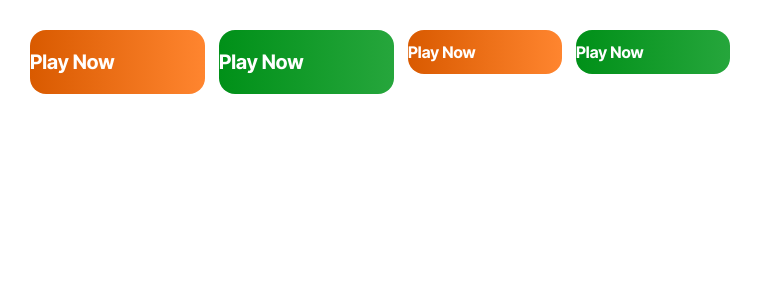
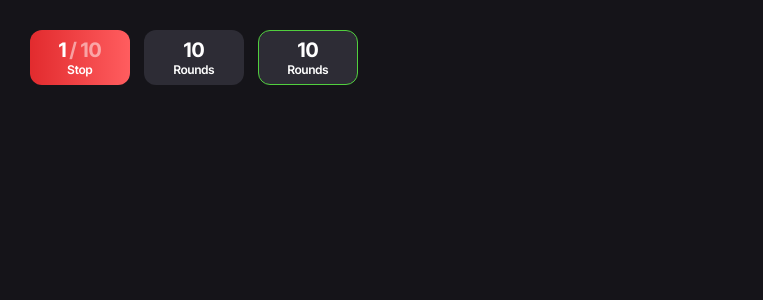
Before and after one commit to Cube00/football_crash, a React (Vite) app: page / in a window 1280 px wide. Shown: the top 300 px of the page, without its empty margins (0-763 px from the left). Built offline with nearby package versions, Linux system fonts and the light colour scheme; a web font is replaced by a local one.

Commit message:
create RoundsButton

```diff
--- a/src/App.css
+++ b/src/App.css
@@ -1,184 +1,9 @@
-.counter {
-  font-size: 16px;
-  padding: 5px 10px;
-  border-radius: 5px;
-  color: var(--accent);
-  background: var(--accent-bg);
-  border: 2px solid transparent;
-  transition: border-color 0.3s;
-  margin-bottom: 24px;
-
-  &:hover {
-    border-color: var(--accent-border);
-  }
-  &:focus-visible {
-    outline: 2px solid var(--accent);
-    outline-offset: 2px;
-  }
+* {
+  margin: 0;
+  padding: 0;
+  box-sizing: border-box;
 }
 
-.hero {
-  position: relative;
-
-  .base,
-  .framework,
-  .vite {
-    inset-inline: 0;
-    margin: 0 auto;
-  }
-
-  .base {
-    width: 170px;
-    position: relative;
-    z-index: 0;
-  }
-
-  .framework,
-  .vite {
-    position: absolute;
-  }
-
-  .framework {
-    z-index: 1;
-    top: 34px;
-    height: 28px;
-    transform: perspective(2000px) rotateZ(300deg) rotateX(44deg) rotateY(39deg)
-      scale(1.4);
-  }
-
-  .vite {
-    z-index: 0;
-    top: 107px;
-    height: 26px;
-    width: auto;
-    transform: perspective(2000px) rotateZ(300deg) rotateX(40deg) rotateY(39deg)
-      scale(0.8);
-  }
+body {
+  background-color: #151419;
 }
-
-#center {
-  display: flex;
-  flex-direction: column;
-  gap: 25px;
-  place-content: center;
-  place-items: center;
-  flex-grow: 1;
-
-  @media (max-width: 1024px) {
-    padding: 32px 20px 24px;
-    gap: 18px;
-  }
-}
-
-#next-steps {
-  display: flex;
-  border-top: 1px solid var(--border);
-  text-align: left;
-
-  & > div {
-    flex: 1 1 0;
-    padding: 32px;
-    @media (max-width: 1024px) {
-      padding: 24px 20px;
-    }
-  }
-
-  .icon {
-    margin-bottom: 16px;
-    width: 22px;
-    height: 22px;
-  }
-
-  @media (max-width: 1024px) {
-    flex-direction: column;
-    text-align: center;
-  }
-}
-
-#docs {
-  border-right: 1px solid var(--border);
-
-  @media (max-width: 1024px) {
-    border-right: none;
-    border-bottom: 1px solid var(--border);
-  }
-}
-
-#next-steps ul {
-  list-style: none;
-  padding: 0;
-  display: flex;
-  gap: 8px;
-  margin: 32px 0 0;
-
-  .logo {
-    height: 18px;
-  }
-
-  a {
-    color: var(--text-h);
-    font-size: 16px;
-    border-radius: 6px;
-    background: var(--social-bg);
-    display: flex;
-    padding: 6px 12px;
-    align-items: center;
-    gap: 8px;
-    text-decoration: none;
-    transition: box-shadow 0.3s;
-
-    &:hover {
-      box-shadow: var(--shadow);
-    }
-    .button-icon {
-      height: 18px;
-      width: 18px;
-    }
-  }
-
-  @media (max-width: 1024px) {
-    margin-top: 20px;
-    flex-wrap: wrap;
-    justify-content: center;
-
-    li {
-      flex: 1 1 calc(50% - 8px);
-    }
-
-    a {
-      width: 100%;
-      justify-content: center;
-      box-sizing: border-box;
-    }
-  }
-}
-
-#spacer {
-  height: 88px;
-  border-top: 1px solid var(--border);
-  @media (max-width: 1024px) {
-    height: 48px;
-  }
-}
-
-.ticks {
-  position: relative;
-  width: 100%;
-
-  &::before,
-  &::after {
-    content: '';
-    position: absolute;
-    top: -4.5px;
-    border: 5px solid transparent;
-  }
-
-  &::before {
-    left: 0;
-    border-left-color: var(--border);
-  }
-  &::after {
-    right: 0;
-    border-right-color: var(--border);
-  }
-}
--- a/src/App.tsx
+++ b/src/App.tsx
@@ -1,9 +1,9 @@
 import "./App.css";
+import { Size } from "@/constants";
 import {
-  PlayNowBtnVariants,
-  PlayNowButton,
-} from "@/components/ui/PlayNowButton";
-import { Size } from "@/constants";
+  RoundsButton,
+  RoundsButtonVariants,
+} from "./components/ui/RoundsButton";
 
 function App() {
   return (
@@ -14,10 +14,9 @@ function App() {
         gap: 14,
       }}
     >
-      <PlayNowButton variant={PlayNowBtnVariants.Orange} size={Size.Web} />
-      <PlayNowButton variant={PlayNowBtnVariants.Green} size={Size.Web} />
-      <PlayNowButton variant={PlayNowBtnVariants.Orange} size={Size.Mobile} />
-      <PlayNowButton variant={PlayNowBtnVariants.Green} size={Size.Mobile} />
+      <RoundsButton variant={RoundsButtonVariants.Stop} size={Size.Web} />
+      <RoundsButton variant={RoundsButtonVariants.Default} size={Size.Web} />
+      <RoundsButton variant={RoundsButtonVariants.Click} size={Size.Web} />
     </div>
   );
 }
--- a/src/components/ui/PlayNowButton/PlayNowButton.types.ts
+++ b/src/components/ui/PlayNowButton/PlayNowButton.types.ts
@@ -5,5 +5,4 @@ export interface PlayNowButtonProps {
   variant?: btnVariants;
   size?: Size;
   className?: string;
-
 }
--- /dev/null
+++ b/src/components/ui/RoundsButton/RoundsButton.constants.ts
@@ -0,0 +1,8 @@
+export const RoundsButtonVariants = {
+  Default: "default",
+  Click: "click",
+  Stop: "stop",
+} as const;
+
+export type roundsButtonVariants =
+  (typeof RoundsButtonVariants)[keyof typeof RoundsButtonVariants];
--- /dev/null
+++ b/src/components/ui/RoundsButton/RoundsButton.module.css
@@ -0,0 +1,74 @@
+.roundsButton-button {
+  position: relative;
+  overflow: hidden;
+  width: 100px;
+  height: 55px;
+  border-radius: var(--size-12);
+  cursor: default;
+  display: flex;
+  flex-direction: column;
+  align-items: center;
+  justify-content: center;
+  font-family: var(--font-family-base);
+  transition: 0.3s;
+}
+
+.roundsButton-button > * {
+  position: relative;
+  z-index: 1;
+}
+
+.roundsButton-button__value {
+  font-size: var(--size-20);
+  color: var(--color-text-white-100);
+  font-weight: 700;
+  display: flex;
+  gap: 3px;
+}
+
+.roundsButton-button__value span {
+  color: var(--color-text-white-50);
+  display: block;
+}
+
+.roundsButton-button__label {
+  font-size: var(--size-12);
+  color: var(--color-text-white-100);
+  font-weight: 600;
+}
+
+.roundsButton-button--default {
+  background-color: var(--color-gray-primary);
+  border: none;
+}
+
+.roundsButton-button--click {
+  background-color: var(--color-gray-primary);
+  border: 1px solid var(--color-stroke-greenClick);
+}
+
+.roundsButton-button--default:hover {
+  background-color: var(--color-gray-tertiary);
+}
+
+.roundsButton-button--stop {
+  background: var(--color-btn-red);
+  border: none;
+}
+
+.roundsButton-button--stop::after {
+  content: "";
+  position: absolute;
+  inset: 0;
+  z-index: 0;
+  opacity: 0;
+  transition: opacity 0.3s ease;
+}
+
+.roundsButton-button--stop::after {
+  background: var(--color-btn-red-hover);
+}
+
+.roundsButton-button--stop:hover::after {
+  opacity: 1;
+}
--- /dev/null
+++ b/src/components/ui/RoundsButton/RoundsButton.tsx
@@ -0,0 +1,36 @@
+import { cx } from "@/utils";
+import styles from "./RoundsButton.module.css";
+import type { RoundsButtonTypes } from "./RoundsButton.types";
+import { RoundsButtonVariants } from "./RoundsButton.constants";
+
+export const RoundsButton = ({
+  variant,
+  size,
+  className,
+  ...rest
+}: RoundsButtonTypes) => {
+  const classes = cx(
+    styles["roundsButton-button"],
+    styles[`roundsButton-button--${variant}`],
+    styles[`roundsButton-button--${size}`],
+    className,
+  );
+
+  return (
+    <button className={classes} {...rest}>
+      {RoundsButtonVariants.Stop === variant ? (
+        <>
+          <span className={styles["roundsButton-button__value"]}>
+            1<span>/ 10</span>
+          </span>
+          <span className={styles["roundsButton-button__label"]}>Stop</span>
+        </>
+      ) : (
+        <>
+          <span className={styles["roundsButton-button__value"]}>10</span>
+          <span className={styles["roundsButton-button__label"]}>Rounds</span>
+        </>
+      )}
+    </button>
+  );
+};
--- /dev/null
+++ b/src/components/ui/RoundsButton/index.ts
@@ -0,0 +1,2 @@
+export { RoundsButton } from "./RoundsButton";
+export { RoundsButtonVariants } from "./RoundsButton.constants";
--- a/src/styles/design-tokens.css
+++ b/src/styles/design-tokens.css
@@ -94,6 +94,7 @@
   --color-stroke-light-blue: #91b1c5;
   --color-stroke-yellow: #f2d551;
   --color-stroke-green: #86bd34;
+  --color-stroke-greenClick: #51CF3E;
 
   /* radius */
   --radius-4: 4px;
```
Also changed, not shown: src/components/ui/RoundsButton/RoundsButton.types.ts (added, +8 -0 lines).
